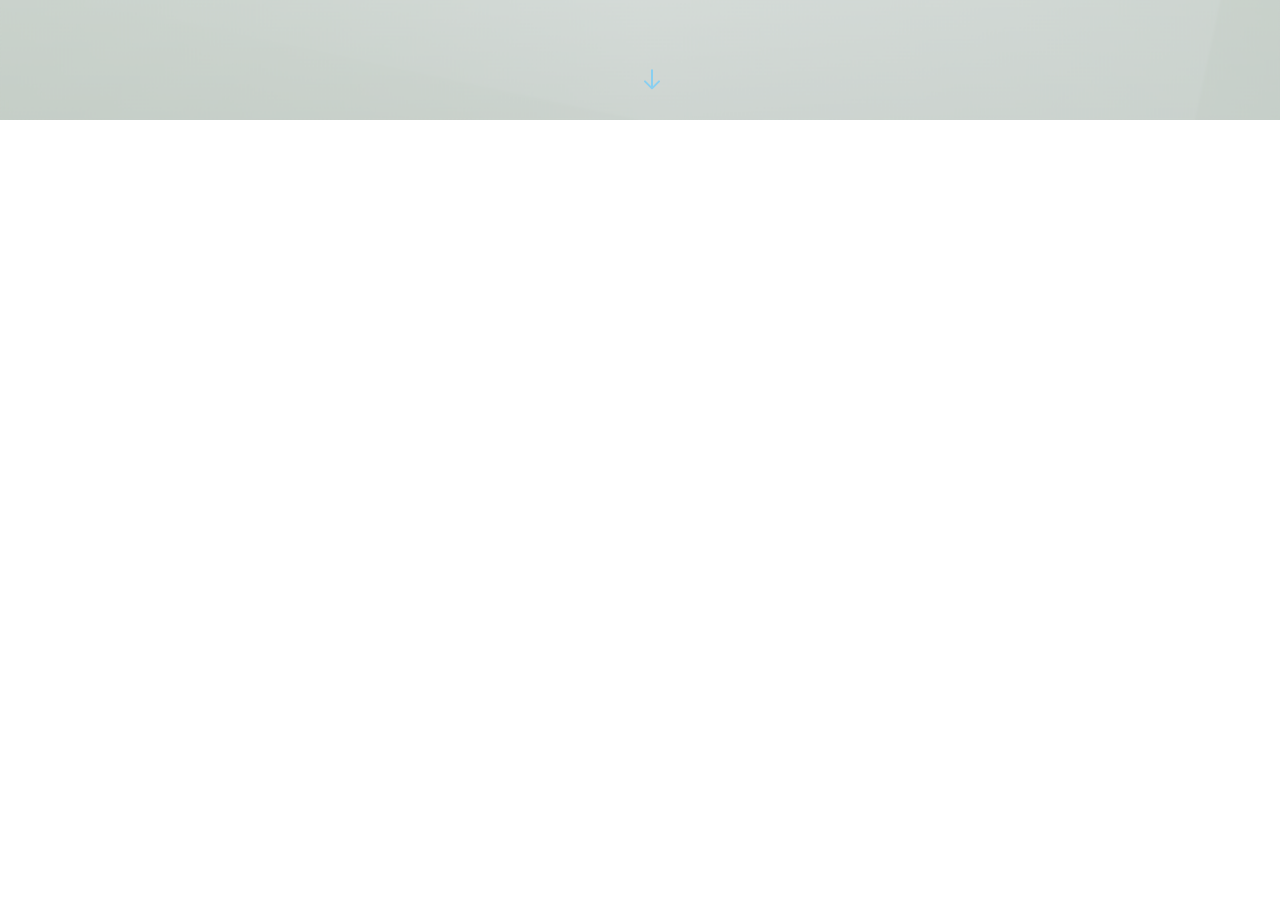
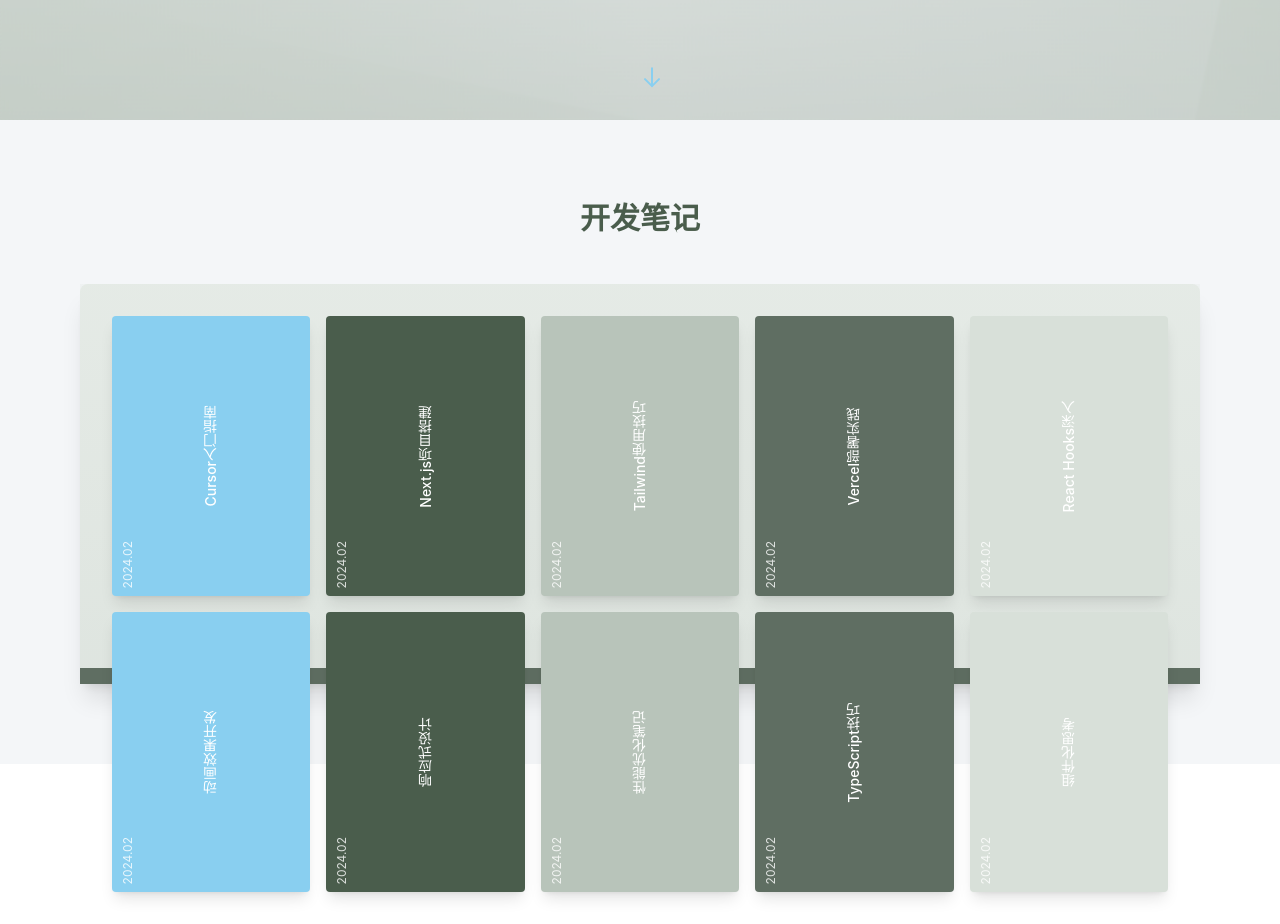
Before and after one commit to MonaGe266/diony-website, a Next.js app: page / in a window 1280 px wide. Shown: the part 680-1604 px from the top of the page. Before the commit the page ends 800 px from the top, so only its background shows below. Built offline with nearby package versions, Linux system fonts and the light colour scheme.

Commit message:
添加3D书架效果

```diff
--- a/src/app/globals.css
+++ b/src/app/globals.css
@@ -63,3 +63,18 @@
 ::-webkit-scrollbar-thumb:hover {
   background: #555;
 }
+
+/* 垂直文字 */
+.writing-vertical-lr {
+  writing-mode: vertical-lr;
+  text-orientation: mixed;
+}
+
+/* 3D 视角 */
+.perspective-[1000px] {
+  perspective: 1000px;
+}
+
+.rotate-x-[10deg] {
+  transform: rotateX(10deg);
+}
--- a/src/app/page.tsx
+++ b/src/app/page.tsx
@@ -2,6 +2,7 @@
 
 import React from 'react';
 import Navigation from '@/components/Navigation';
+import Bookshelf from '@/components/Bookshelf';
 import { motion } from 'framer-motion';
 
 export default function Home() {
@@ -101,6 +102,9 @@
             </svg>
           </motion.div>
         </section>
+
+        {/* 书架部分 */}
+        <Bookshelf />
       </main>
     </div>
   );
--- /dev/null
+++ b/src/components/Bookshelf.tsx
@@ -0,0 +1,77 @@
+import React from 'react';
+import { motion } from 'framer-motion';
+
+interface Book {
+  title: string;
+  color: string;
+  link: string;
+  date: string;
+}
+
+const books: Book[] = [
+  { title: "Cursor入门指南", color: "#89CFF0", link: "/posts/cursor-guide", date: "2024.02" },
+  { title: "Next.js项目搭建", color: "#4A5D4C", link: "/posts/nextjs-setup", date: "2024.02" },
+  { title: "Tailwind使用技巧", color: "#B8C4BA", link: "/posts/tailwind-tips", date: "2024.02" },
+  { title: "Vercel部署实践", color: "#5F6E62", link: "/posts/vercel-deploy", date: "2024.02" },
+  { title: "React Hooks深入", color: "#D8E0D9", link: "/posts/react-hooks", date: "2024.02" },
+  { title: "动画效果开发", color: "#89CFF0", link: "/posts/animation", date: "2024.02" },
+  { title: "响应式设计", color: "#4A5D4C", link: "/posts/responsive", date: "2024.02" },
+  { title: "性能优化笔记", color: "#B8C4BA", link: "/posts/performance", date: "2024.02" },
+  { title: "TypeScript技巧", color: "#5F6E62", link: "/posts/typescript", date: "2024.02" },
+  { title: "组件化思考", color: "#D8E0D9", link: "/posts/components", date: "2024.02" },
+];
+
+export default function Bookshelf() {
+  return (
+    <div className="w-full py-20 bg-[#F4F6F8]">
+      <div className="max-w-6xl mx-auto px-4">
+        <h2 className="text-3xl font-bold text-[#4A5D4C] mb-12 text-center">开发笔记</h2>
+        <div className="relative h-[400px] perspective-[1000px]">
+          {/* 书架背景 */}
+          <div className="absolute inset-0 bg-[#E8EDE9] rounded-lg shadow-xl transform rotate-x-[10deg] origin-bottom">
+            {/* 木纹纹理 */}
+            <div className="absolute inset-0 bg-gradient-to-b from-[#D8E0D9]/20 to-[#B8C4BA]/20" />
+            {/* 书架隔板 */}
+            <div className="absolute bottom-0 left-0 right-0 h-4 bg-[#5F6E62]" />
+          </div>
+
+          {/* 书籍容器 */}
+          <div className="relative grid grid-cols-5 gap-4 p-8 transform rotate-x-[10deg] origin-bottom">
+            {books.map((book, index) => (
+              <motion.a
+                key={book.title}
+                href={book.link}
+                className="relative h-[280px] block group"
+                whileHover={{
+                  translateY: -20,
+                  rotateX: -10,
+                  transition: { duration: 0.3 }
+                }}
+              >
+                {/* 书脊 */}
+                <div
+                  className="absolute inset-0 rounded shadow-lg transform origin-left transition-transform duration-300"
+                  style={{ backgroundColor: book.color }}
+                >
+                  {/* 书名 */}
+                  <div className="absolute inset-0 flex items-center justify-center p-4">
+                    <span className="text-white font-medium text-sm writing-vertical-lr transform -rotate-180">
+                      {book.title}
+                    </span>
+                  </div>
+                  {/* 日期 */}
+                  <div className="absolute bottom-2 left-2 text-white/80 text-xs writing-vertical-lr transform -rotate-180">
+                    {book.date}
+                  </div>
+                </div>
+
+                {/* 书的侧面 - 只在hover时显示 */}
+                <div className="absolute top-0 right-0 bottom-0 w-4 bg-white/20 opacity-0 group-hover:opacity-100 transition-opacity duration-300 transform origin-right" />
+              </motion.a>
+            ))}
+          </div>
+        </div>
+      </div>
+    </div>
+  );
+}
```
